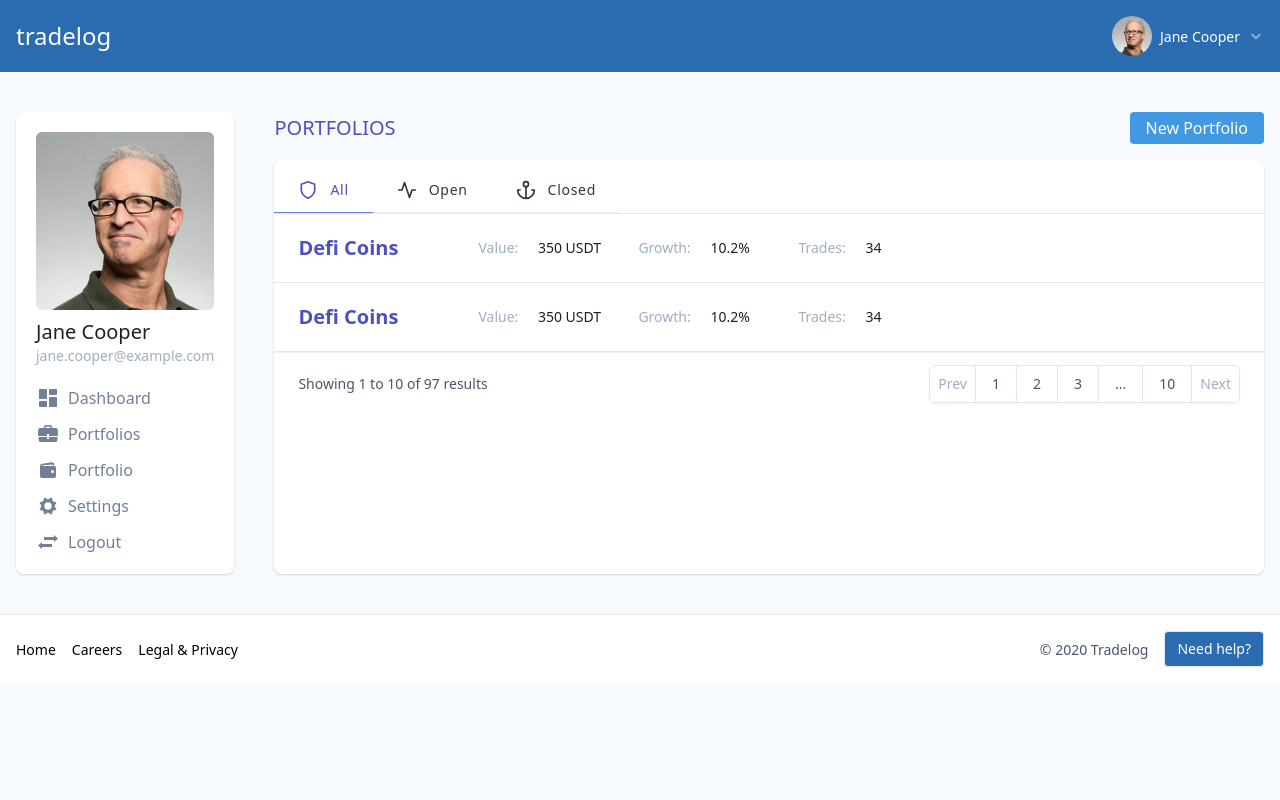
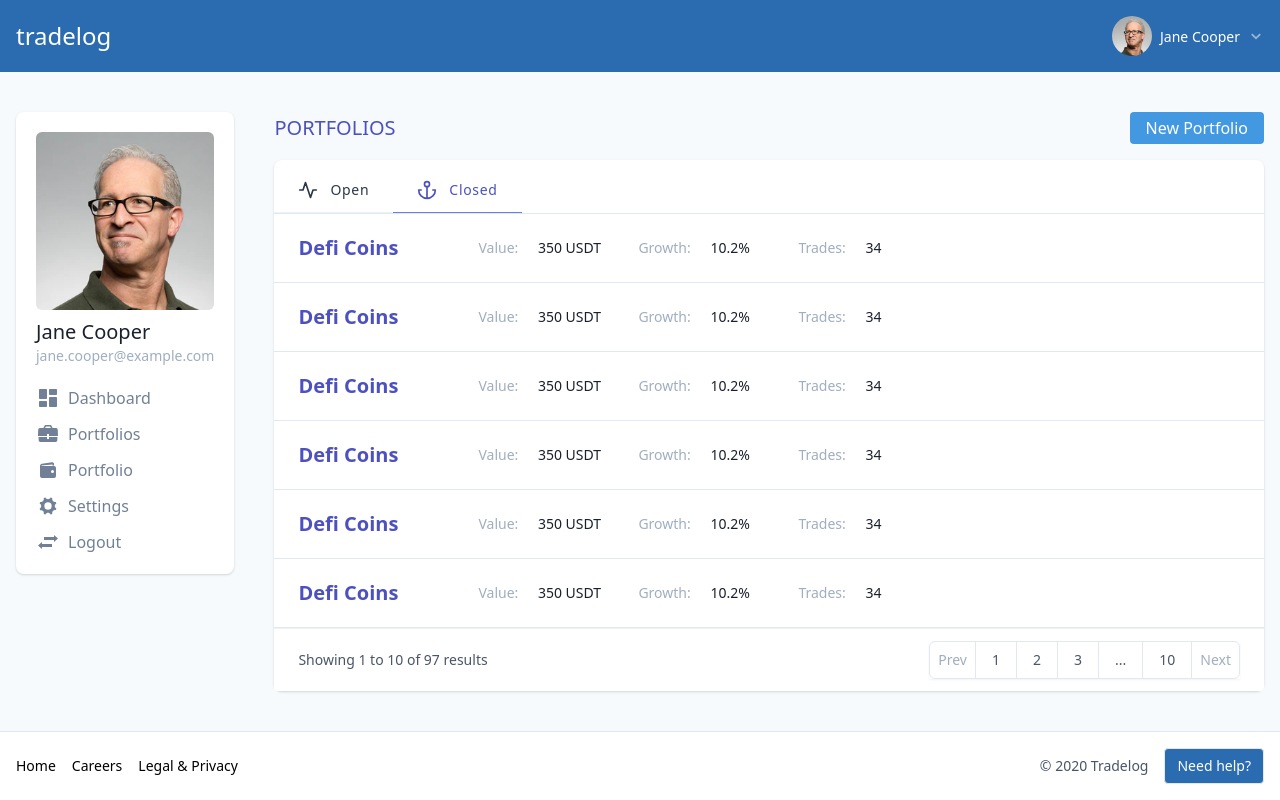
Before and after one commit to Lord-Jerry/trading-history, a React (Create React App) app in the folder client/: page /ports in a window 1280 px wide. Built offline with nearby package versions, Linux system fonts and the light colour scheme; sample sign-in values are in the browser's storage.

Commit message:
switch tab

```diff
--- a/client/src/components/Tabs.js
+++ b/client/src/components/Tabs.js
@@ -1,27 +1,32 @@
 import React from 'react'
-import { Link } from "react-router-dom"
 
-const Tabs = () => {
+const Tabs = ({ activeTab, handleActiveTab }) => {
+    const activeColor = "border-indigo-500 bg-gray-50 text-indigo-700"
+    const inactiveColor = "border-gray-200 text-gray-800 hover:text-indigo-500"
+
+    let openTab
+    let closeTab
+    if(activeTab === "open" ) {
+        openTab = activeColor
+        closeTab = inactiveColor
+    } else {
+        openTab = inactiveColor
+        closeTab = activeColor
+    }
     return (
             <div className="container mx-auto flex flex-wrap flex-col">
-                {/* <h4 className="text-2xl title-font font-medium leading-none text-indigo-700 mb-5">TRADES</h4> */}
                 <div className="flex w-full border-b text-sm bg-gray-50 pt-2">
-                    <Link to="/" className="sm:px-6 py-3 w-1/2 sm:w-auto justify-center sm:justify-start border-b title-font font-medium inline-flex items-center leading-none border-indigo-500 bg-gray-50 text-indigo-700 tracking-wider">
+                    <span onClick={() => handleActiveTab("open")} className={`sm:px-6 py-3 w-1/2 sm:w-auto justify-center sm:justify-start border-b title-font font-medium inline-flex items-center leading-none ${openTab} cursor-pointer tracking-wider`}>
                         <svg fill="none" stroke="currentColor" strokeLinecap="round" strokeLinejoin="round" strokeWidth="2" className="w-5 h-5 mr-3" viewBox="0 0 24 24">
-                        <path d="M12 22s8-4 8-10V5l-8-3-8 3v7c0 6 8 10 8 10z"></path>
-                        </svg>All
-                    </Link>
-                    <Link to="/" className="sm:px-6 py-3 w-1/2 sm:w-auto justify-center sm:justify-start border-b title-font font-medium inline-flex items-center leading-none border-gray-200 text-gray-800 hover:text-indigo-500 tracking-wider">
-                        <svg fill="none" stroke="currentColor" strokeLinecap="round" strokeLinejoin="round" strokeWidth="2" className="w-5 h-5 mr-3" viewBox="0 0 24 24">
-                        <path d="M22 12h-4l-3 9L9 3l-3 9H2"></path>
+                            <path d="M22 12h-4l-3 9L9 3l-3 9H2"></path>
                         </svg>Open
-                    </Link>
-                    <Link to="/" className="sm:px-6 py-3 w-1/2 sm:w-auto justify-center sm:justify-start border-b title-font font-medium inline-flex items-center leading-none border-gray-200 text-gray-800 hover:text-indigo-500 tracking-wider">
+                    </span>
+                    <span onClick={() => handleActiveTab("closed")} className={`sm:px-6 py-3 w-1/2 sm:w-auto justify-center sm:justify-start border-b title-font font-medium inline-flex items-center leading-none ${closeTab} cursor-pointer tracking-wider`}>
                         <svg fill="none" stroke="currentColor" strokeLinecap="round" strokeLinejoin="round" strokeWidth="2" className="w-5 h-5 mr-3" viewBox="0 0 24 24">
                         <circle cx="12" cy="5" r="3"></circle>
                         <path d="M12 22V8M5 12H2a10 10 0 0020 0h-3"></path>
                         </svg>Closed
-                    </Link>
+                    </span>
                 </div>
             </div>
     )
--- a/client/src/components/TopHoldings.js
+++ b/client/src/components/TopHoldings.js
@@ -1,8 +1,6 @@
-import React, { useState } from "react"
-import PortModal from "./modals/forms/CreatePortfolio"
+import React from "react"
 
 const TopHoldings = () => {
-    const [hideModal, setHideModal] = useState("hidden")
     return (
         <div className="w-full mb-6 lg:mb-0 lg:w-1/2 px-4 flex flex-col">
             <div className="flex-grow flex flex-col bg-white border-t border-b sm:rounded sm:border shadow overflow-hidden">
--- a/client/src/pages/Portfolio.js
+++ b/client/src/pages/Portfolio.js
@@ -8,6 +8,8 @@ import CreateTrade from "../components/modals/forms/CreateTrade"
 
 const Portfolio = () => {
     const [hideModal, setHideModal] = useState("hidden")
+    const [activeTab, setactiveTab] = useState("open")
+
     return (
         <Main>
             <div className="flex flex-col w-full lg:w-6/8">
@@ -23,8 +25,9 @@ const Portfolio = () => {
                     </div>
                 </div>
                 <div className="flex flex-col bg-white w-full h-full rounded-lg shadow borde">
-                    <Tabs />
-                    {tradesObject.map(trade => <Trade key={trade.tradeId} trade={trade} />)}
+                    <Tabs activeTab={activeTab} handleActiveTab={setactiveTab} />
+                        {tradesObject.filter(trade => activeTab === "open" ? trade.exitPrice === "" : trade.exitPrice !== "")
+                            .map(trade => <Trade key={trade.tradeId} trade={trade} />)}
                     <Pagination ></Pagination>
                 </div>
             </div>
--- a/client/src/pages/Portfolios.js
+++ b/client/src/pages/Portfolios.js
@@ -22,6 +22,8 @@ const Portfolios = () => {
                 <div className="mx-auto bg-white w-full h-full  rounded-lg shadow borde">
                     <Tabs />
                     {portfoliosObject.map(portfolio => <PortfolioRow key={portfolio.tradeId} {...portfolio} />)}
+                    {portfoliosObject.map(portfolio => <PortfolioRow key={portfolio.tradeId} {...portfolio} />)}
+                    {portfoliosObject.map(portfolio => <PortfolioRow key={portfolio.tradeId} {...portfolio} />)}
                     <Pagination ></Pagination>
                 </div>
             </div>
```
